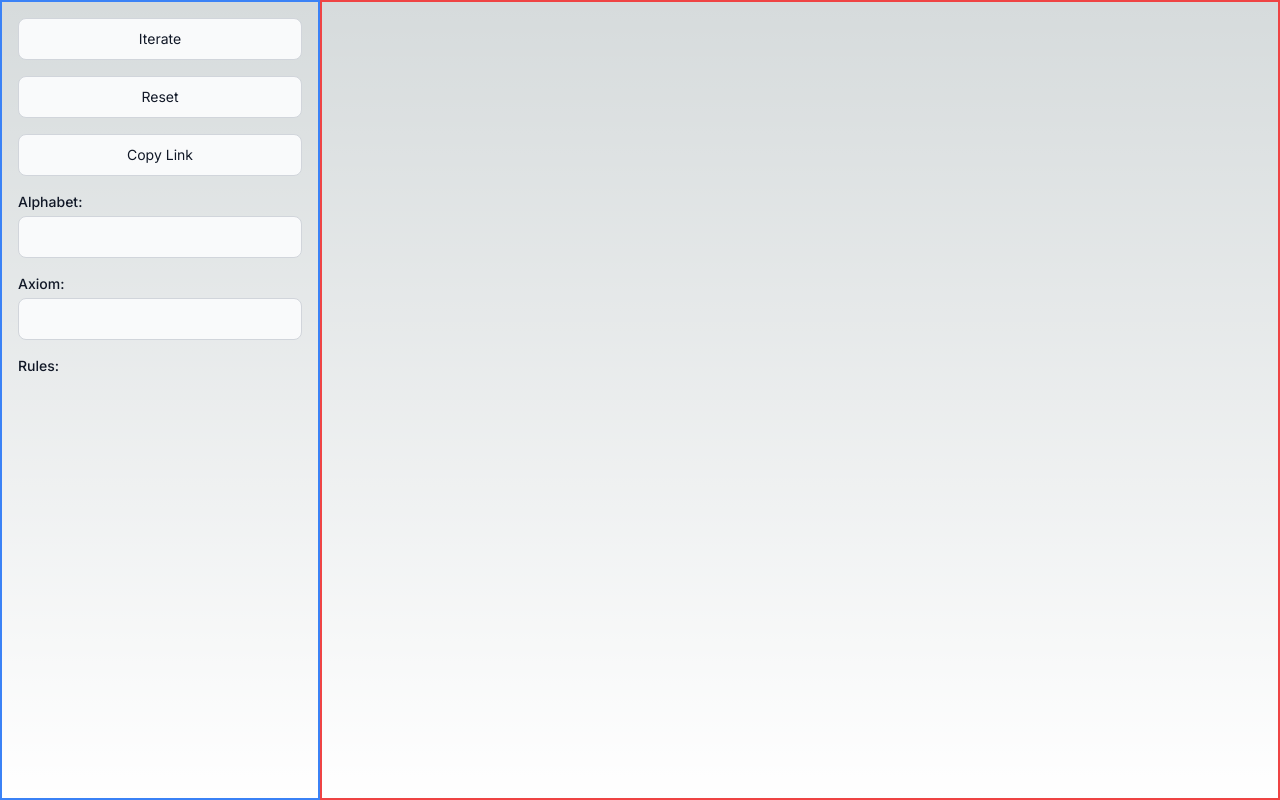
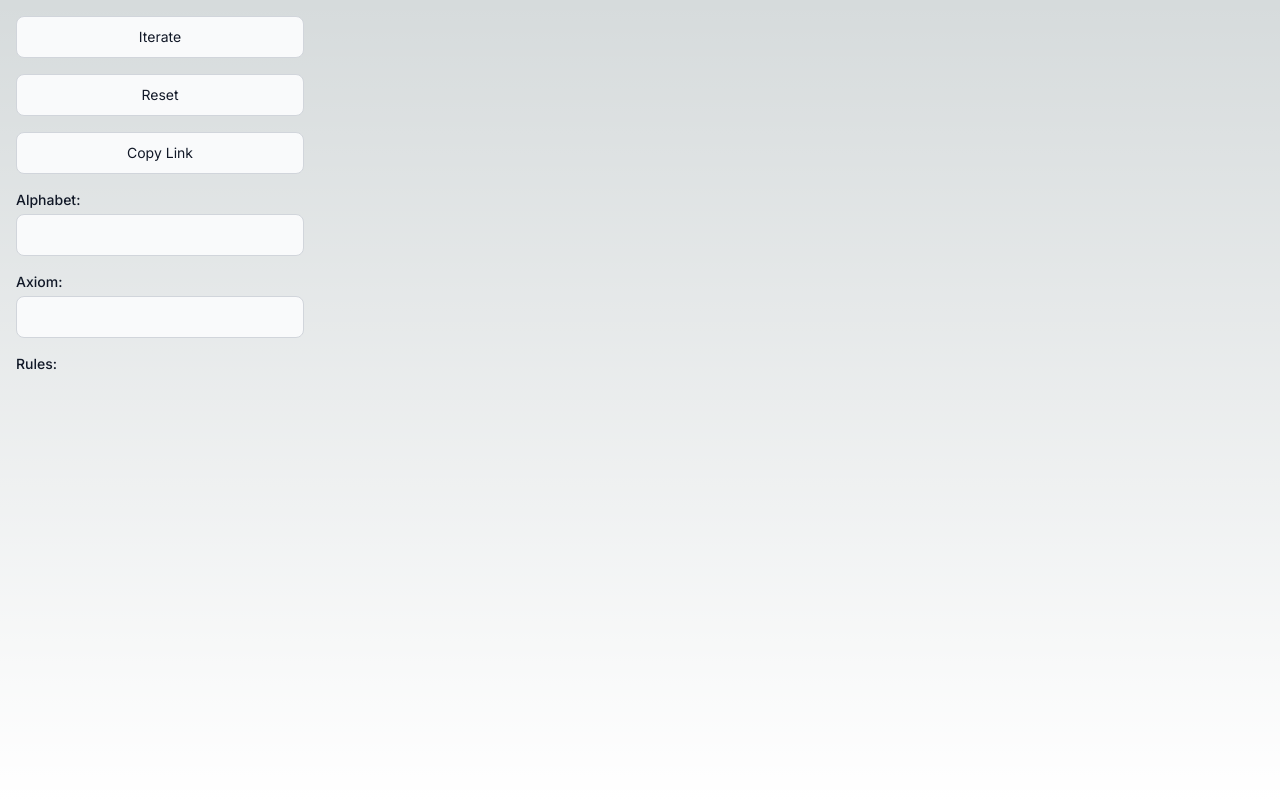
Before and after one commit to cjwurst/l-ink, a Next.js app in the folder l-ink/: page /sandbox in a window 1280 px wide. Built offline with nearby package versions, Linux system fonts and the light colour scheme.

Commit message:
format sideconfig

```diff
--- a/l-ink/src/app/ui/lSystem.tsx
+++ b/l-ink/src/app/ui/lSystem.tsx
@@ -77,8 +77,8 @@ export default function LSystem({
 
     return (
         <div className="flex h-full">
-            <div className="w-1/4 h-full pr-4 pl-4 flex flex-col gap-4 overflow-scroll border border-blue-500 border-2">
-                <div className="overflow-scroll text-sm">{lWord}</div>
+            <div className="w-1/4 h-full pr-4 pl-4 flex flex-col gap-4 overflow-scroll">
+                <div className="overflow-scroll text-sm grow-0">{lWord}</div>
                 <ConfigButton onClick={handleIterate}>Iterate</ConfigButton>
                 <ConfigButton onClick={handleReset}>Reset</ConfigButton>
                 <ConfigButton onClick={handleCopyLink}>Copy Link</ConfigButton>
--- a/l-ink/src/app/ui/lSystemCanvas.tsx
+++ b/l-ink/src/app/ui/lSystemCanvas.tsx
@@ -13,7 +13,7 @@ type LSystemCanvasProps = {
 
 export default function LSystemCanvas({lWord, drawRules}: LSystemCanvasProps) {
     return (
-        <div className="w-full h-full border border-2 border-red-500">
+        <div className="w-full h-full">
             <Canvas>
                 <OrbitControls
                     mouseButtons={{LEFT: MOUSE.PAN}}
--- a/l-ink/src/app/ui/ruleset.tsx
+++ b/l-ink/src/app/ui/ruleset.tsx
@@ -1,6 +1,5 @@
 'use client';
 
-import Rule from '@/app/ui/rule';
 import DrawInstruction from '../lib/drawInstruction';
 
 type RulesetProps = {
@@ -28,12 +27,21 @@ export default function Ruleset({alphabet, iterateRules, onChangeIterateRules, d
         onChangeDrawRules(result);
     }
 
-    //grid-cols-[auto_minmax(0, 1fr)_minmax(0, 1fr)]
     return (
         <div className="flex flex-col gap-4">
             <div className="block text-sm font-medium text-gray-900 dark:text-white"> Rules: </div>
             {getAlphabetArray().map((preimage) => (
                 <div className="grid grid-cols-[repeat(3,auto)] gap-4 w-full pl-4 pr-4">
+                    <select
+                        className = "text-sm font-medium rounded-lg bg-gray-50 border border-gray-300 text-gray-900 dark:bg-gray-700 dark:border-gray-600 dark:placeholder-gray-400 dark:text-white dark:focus:ring-blue-500 dark:focus:border-blue-500"
+                        onChange={(e)=> handleChangeDrawRule(preimage, e.target.value as DrawInstruction)}
+                        value={drawRules.get(preimage) || DrawInstruction.FORWARD}
+                    >
+                        {Object.keys(DrawInstruction).map((k) => {
+                            const instruction = DrawInstruction[k as keyof typeof DrawInstruction];
+                            return <option key={k} value={instruction}>{instruction}</option>;
+                        })}
+                    </select>
                     <div className="flex items-center text-sm font-medium text-gray-900 text-nowrap dark:text-white dark:border-gray">
                         {preimage} ↦
                     </div>
@@ -42,16 +50,6 @@ export default function Ruleset({alphabet, iterateRules, onChangeIterateRules, d
                         onChange={(e) => handleChangeImage(preimage, e.target.value)}
                         value={iterateRules.get(preimage) || ""}
                     />
-                    <select
-                        className = "text-sm font-medium text-gray-900 rounded-lg dark:bg-gray-700 dark:border-gray-600 dark:placeholder-gray-400 dark:text-white dark:focus:ring-blue-500 dark:focus:border-blue-500"
-                        onChange={(e)=> handleChangeDrawRule(preimage, e.target.value as DrawInstruction)}
-                        value={drawRules.get(preimage) || DrawInstruction.FORWARD}
-                    >
-                        {Object.keys(DrawInstruction).map((k) => {
-                            const instruction = DrawInstruction[k as keyof typeof DrawInstruction];
-                            return <option key={k} value={instruction}>{instruction}</option>;
-                        })}
-                    </select>
                 </div>
                 // <Rule
                 //     key={preimage}
```
